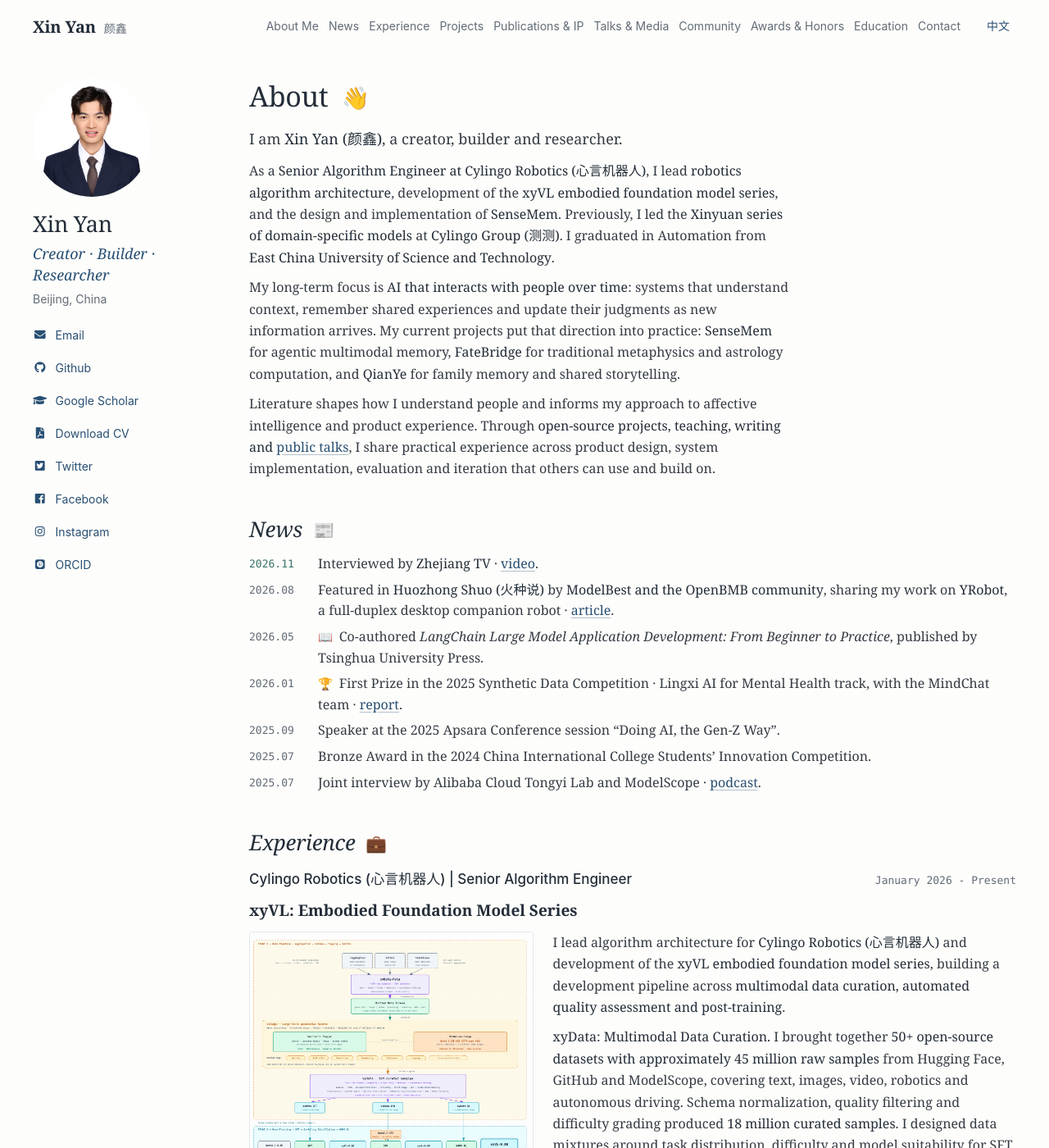
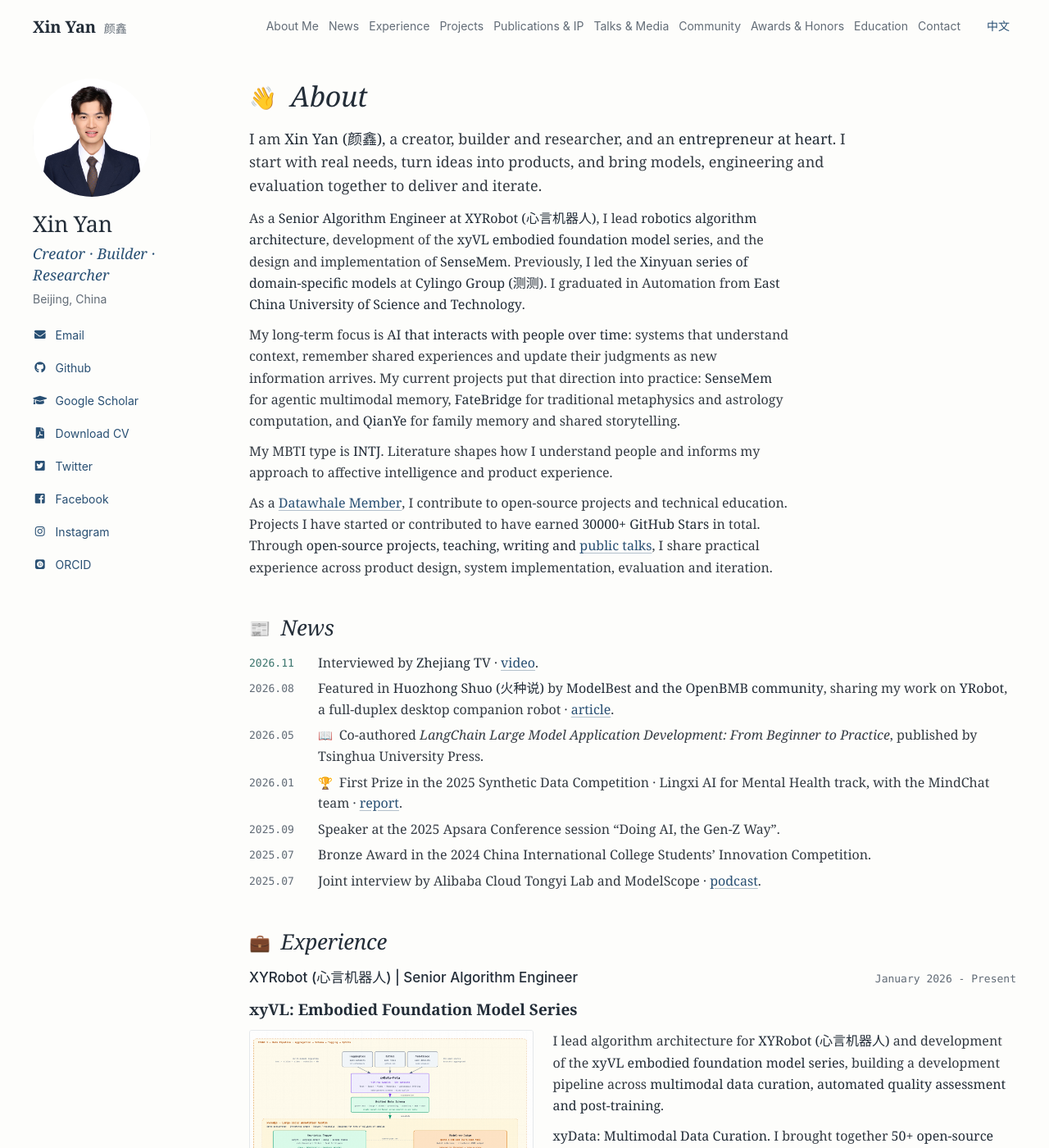
Before and after one commit to thomas-yanxin/thomas-yanxin.github.io, a Jekyll site: the page built from _pages/about-en.md, in a window 1280 px wide and 1400 px high. Shown: the whole window at 82% size. Built offline with Jekyll 4.4.1, drawn with Linux system fonts in a browser that asks for light colours; some web fonts are replaced; a style sheet for code colours, icons or effects is not loaded.

Commit message:
Refresh bilingual bios and refine section heading styles

```diff
--- a/_pages/about-en.md
+++ b/_pages/about-en.md
@@ -1,27 +1,29 @@
 ---
 permalink: /en/
 title: "Xin Yan · Creator · Builder · Researcher"
-excerpt: "Xin Yan is a creator, builder and researcher working on multimodal AI, agent systems and embodied intelligence. He builds SenseMem, FateBridge and QianYe and is a Senior Algorithm Engineer at Cylingo Robotics."
+excerpt: "Xin Yan is an entrepreneur, creator, builder and researcher working on multimodal AI, agent systems and embodied intelligence. He builds SenseMem, FateBridge and QianYe and is a Senior Algorithm Engineer at XYRobot."
 lang: en
 author_profile: true
 ---
 
 <div class="anchor" id="about-en"></div>
 
-# About <span class="section-emoji" aria-hidden="true">👋</span> {#about}
+# <span class="section-emoji" aria-hidden="true">👋</span> About {#about}
 
-I am **Xin Yan (颜鑫)**, a creator, builder and researcher.
+I am **Xin Yan (颜鑫)**, a creator, builder and researcher, and an **entrepreneur at heart**. I start with real needs, turn ideas into products, and bring models, engineering and evaluation together to deliver and iterate.
 {: .intro-lead}
 
-As a **Senior Algorithm Engineer at Cylingo Robotics (心言机器人)**, I lead **robotics algorithm architecture**, development of the **xyVL embodied foundation model series**, and the design and implementation of **SenseMem**. Previously, I led the **Xinyuan series of domain-specific models** at **Cylingo Group (测测)**. I graduated in Automation from **East China University of Science and Technology**.
+As a **Senior Algorithm Engineer at XYRobot (心言机器人)**, I lead **robotics algorithm architecture**, development of the **xyVL embodied foundation model series**, and the design and implementation of **SenseMem**. Previously, I led the **Xinyuan series of domain-specific models** at **Cylingo Group (测测)**. I graduated in Automation from **East China University of Science and Technology**.
 
 My long-term focus is **AI that interacts with people over time**: systems that understand context, remember shared experiences and update their judgments as new information arrives. My current projects put that direction into practice: **SenseMem** for agentic multimodal memory, **FateBridge** for traditional metaphysics and astrology computation, and **QianYe** for family memory and shared storytelling.
 
-Literature shapes how I understand people and informs my approach to affective intelligence and product experience. Through **open-source projects, teaching, writing and [public talks](#talks-media-en)**, I share practical experience across product design, system implementation, evaluation and iteration that others can use and build on.
+My MBTI type is **INTJ**. Literature shapes how I understand people and informs my approach to affective intelligence and product experience.
+
+As a **[Datawhale Member](https://mp.weixin.qq.com/s/_I-aNX1lAPV2_eYoS0w_Bg)**, I contribute to open-source projects and technical education. Projects I have started or contributed to have earned **30000+ GitHub Stars** in total. Through **open-source projects, teaching, writing and [public talks](#talks-media-en)**, I share practical experience across product design, system implementation, evaluation and iteration.
 
 <div class="anchor" id="news-en"></div>
 
-## News <span class="section-emoji" aria-hidden="true">📰</span> {#news}
+## <span class="section-emoji" aria-hidden="true">📰</span> News {#news}
 
 * *2026.11* Interviewed by **Zhejiang TV** · [video](http://wap.cztv.com/tv/35/2991249.html).
 * *2026.08* Featured in **Huozhong Shuo (火种说)** by **ModelBest and the OpenBMB community**, sharing my work on **YRobot**, a full-duplex desktop companion robot · [article](https://mp.weixin.qq.com/s/8pZUlvvhBve3G9CBNt_Q3Q).
@@ -34,9 +36,9 @@ Literature shapes how I understand people and informs my approach to affective i
 
 <div class="anchor" id="experience-en"></div>
 
-## Experience <span class="section-emoji" aria-hidden="true">💼</span> {#experience}
+## <span class="section-emoji" aria-hidden="true">💼</span> Experience {#experience}
 
-**Cylingo Robotics (心言机器人) | Senior Algorithm Engineer**<br>
+**XYRobot (心言机器人) | Senior Algorithm Engineer**<br>
 *January 2026 - Present*
 {: .role-heading}
 
@@ -48,7 +50,7 @@ Literature shapes how I understand people and informs my approach to affective i
 </figure>
 <div class="paper-box-text" markdown="1">
 
-I lead algorithm architecture for **Cylingo Robotics (心言机器人)** and development of the **xyVL embodied foundation model series**, building a development pipeline across **multimodal data curation, automated quality assessment and post-training**.
+I lead algorithm architecture for **XYRobot (心言机器人)** and development of the **xyVL embodied foundation model series**, building a development pipeline across **multimodal data curation, automated quality assessment and post-training**.
 
 **xyData: Multimodal Data Curation.** I brought together **50+ open-source datasets with approximately 45 million raw samples** from Hugging Face, GitHub and ModelScope, covering text, images, video, robotics and autonomous driving. Schema normalization, quality filtering and difficulty grading produced **18 million curated samples**. I designed data mixtures around task distribution, difficulty and model suitability for SFT, distillation and reinforcement learning.
 
@@ -136,7 +138,7 @@ The team released [MindChat](https://github.com/X-D-Lab/MindChat) and [Sunsimiao
 
 <div class="anchor" id="projects-en"></div>
 
-## Selected Projects <span class="section-emoji" aria-hidden="true">🛠️</span> {#selected-projects}
+## <span class="section-emoji" aria-hidden="true">🛠️</span> Selected Projects {#selected-projects}
 
 <div class="project-entry" markdown="1">
 
@@ -188,7 +190,7 @@ Early deployments served **2,000+ direct users**, with an **indirect reach of 20
 
 <div class="anchor" id="publications-ip-en"></div>
 
-## Publications & IP <span class="section-emoji" aria-hidden="true">📚</span> {#publications--ip}
+## <span class="section-emoji" aria-hidden="true">📚</span> Publications & IP {#publications--ip}
 
 See [Google Scholar](https://scholar.google.com/citations?user=WYuXNL0AAAAJ&hl=en) for the full publication record.
 
@@ -215,7 +217,7 @@ See [Google Scholar](https://scholar.google.com/citations?user=WYuXNL0AAAAJ&hl=e
 
 <div class="anchor" id="talks-media-en"></div>
 
-## Talks & Media <span class="section-emoji" aria-hidden="true">🎙️</span> {#talks--media}
+## <span class="section-emoji" aria-hidden="true">🎙️</span> Talks & Media {#talks--media}
 
 I speak at technical conferences, developer events and courses on **model selection, evaluation and application development**. In public interviews, I also discuss how literature, affective intelligence and product design inform my technical work.
 
@@ -267,7 +269,7 @@ I speak at technical conferences, developer events and courses on **model select
 
 <div class="anchor" id="community-activities-en"></div>
 
-## Community & Activities <span class="section-emoji" aria-hidden="true">🌱</span> {#community--activities}
+## <span class="section-emoji" aria-hidden="true">🌱</span> Community & Activities {#community--activities}
 
 I contribute to **open-source projects, technical education and developer communities**, turning engineering experience into practical courses and projects. University programs, community collaboration and ongoing maintenance connect that work with developers, users and new collaborators.
 
@@ -300,7 +302,7 @@ I contribute to **open-source projects, technical education and developer commun
 
 <div class="anchor" id="awards-honors-en"></div>
 
-## Awards & Honors <span class="section-emoji" aria-hidden="true">🏅</span> {#awards--honors}
+## <span class="section-emoji" aria-hidden="true">🏅</span> Awards & Honors {#awards--honors}
 
 ### Featured Awards
 
@@ -357,7 +359,7 @@ I contribute to **open-source projects, technical education and developer commun
 
 <div class="anchor" id="education-en"></div>
 
-## Education <span class="section-emoji" aria-hidden="true">🎓</span> {#education}
+## <span class="section-emoji" aria-hidden="true">🎓</span> Education {#education}
 
 **East China University of Science and Technology | School of Information Science and Engineering | Automation**<br>
 *September 2019 - June 2023*
@@ -366,7 +368,7 @@ I contribute to **open-source projects, technical education and developer commun
 <div class="anchor" id="now-next-en"></div>
 <div class="anchor" id="contact-en"></div>
 
-## Contact <span class="section-emoji" aria-hidden="true">💬</span> {#contact}
+## <span class="section-emoji" aria-hidden="true">💬</span> Contact {#contact}
 
 For technical collaboration, project partnerships, speaking invitations or feedback on **multimodal models, agent systems, memory architectures and embodied intelligence**, contact [yx20001210@gmail.com](mailto:yx20001210@gmail.com). Find my open-source code and recent work on [GitHub](https://github.com/thomas-yanxin).
 
--- a/_sass/_academic.scss
+++ b/_sass/_academic.scss
@@ -37,7 +37,7 @@ body {
 }
 
 .section-emoji {
-  margin-inline-start: .3em;
+  margin-inline-end: .3em;
   font-size: .8em;
   vertical-align: .05em;
 }
@@ -146,7 +146,7 @@ summary:focus-visible {
     font-size: 1.625rem;
   }
 
-  > h2 {
+  > h1, > h2 {
     font-style: italic;
     font-weight: 400;
   }
```
Also changed, not shown: _pages/about.md (+15 -13 lines), assets/fonts/nunito/OFL.txt (added, +93 -0 lines), assets/fonts/nunito/nunito-latin-variable.woff2 (added).
